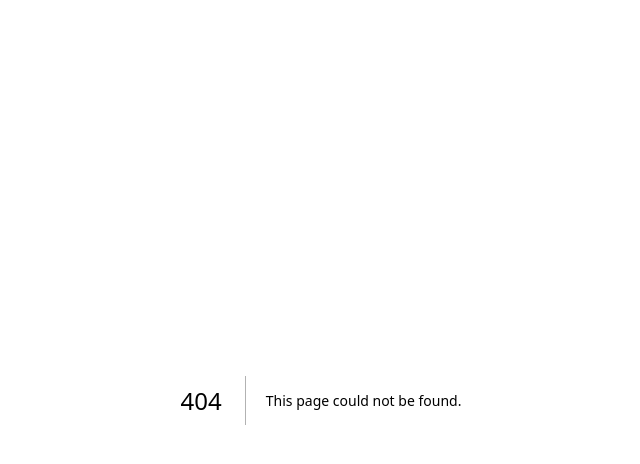
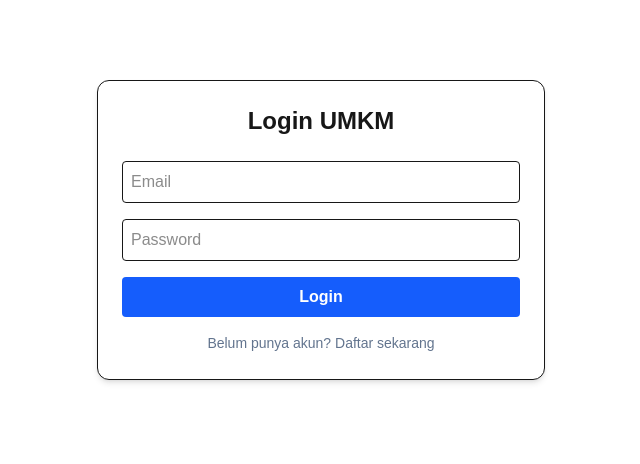
Before and after one commit to goldenchandra168/kalkulator-hpp-umkm, a Next.js app: page /auth in a window 1280 px wide. Before the commit this address had no page. Shown: the top 464 px of the page, without its empty margins (319-959 px from the left). Built offline with nearby package versions, Linux system fonts and the light colour scheme; no server answers.

Commit message:
feat: add auth page and link to dashboard

```diff
--- /dev/null
+++ b/app/auth/page.tsx
@@ -0,0 +1,55 @@
+"use client";
+import { useState } from 'react';
+import { supabase } from '@/lib/supabase';
+
+export default function AuthPage() {
+  const [email, setEmail] = useState('');
+  const [password, setPassword] = useState('');
+  const [loading, setLoading] = useState(false);
+  const [isLogin, setIsLogin] = useState(true);
+
+  const handleAuth = async (e: React.FormEvent) => {
+    e.preventDefault();
+    setLoading(true);
+
+    if (isLogin) {
+      const { error } = await supabase.auth.signInWithPassword({ email, password });
+      if (error) alert(error.message);
+    } else {
+      const { error } = await supabase.auth.signUp({ email, password });
+      if (error) alert(error.message);
+      else alert("Cek email Anda untuk konfirmasi (jika diperlukan)!");
+    }
+    setLoading(false);
+  };
+
+  return (
+    <div className="max-w-md mx-auto mt-20 p-6 bg-white rounded-xl shadow-md border">
+      <h2 className="text-2xl font-bold mb-6 text-center">{isLogin ? 'Login UMKM' : 'Daftar Akun'}</h2>
+      <form onSubmit={handleAuth} className="space-y-4">
+        <input
+          type="email" placeholder="Email" required
+          className="w-full p-2 border rounded"
+          onChange={(e) => setEmail(e.target.value)}
+        />
+        <input
+          type="password" placeholder="Password" required
+          className="w-full p-2 border rounded"
+          onChange={(e) => setPassword(e.target.value)}
+        />
+        <button
+          disabled={loading}
+          className="w-full bg-blue-600 text-white py-2 rounded font-bold"
+        >
+          {loading ? 'Memproses...' : (isLogin ? 'Login' : 'Daftar')}
+        </button>
+      </form>
+      <button
+        onClick={() => setIsLogin(!isLogin)}
+        className="w-full mt-4 text-sm text-slate-500"
+      >
+        {isLogin ? 'Belum punya akun? Daftar sekarang' : 'Sudah punya akun? Login'}
+      </button>
+    </div>
+  );
+}
--- a/app/page.tsx
+++ b/app/page.tsx
@@ -2,6 +2,7 @@
 import { useState, useEffect } from 'react';
 import { supabase } from '@/lib/supabase';
 import { LogIn, User, Plus, Search, Trash2, Edit2, Copy, Download } from 'lucide-react';
+import Link from 'next/link';
 
 export default function Home() {
   const [user, setUser] = useState<any>(null);
@@ -45,9 +46,9 @@ export default function Home() {
             <button onClick={() => supabase.auth.signOut()} className="text-red-500 text-sm">Logout</button>
           </div>
         ) : (
-          <button className="flex items-center gap-2 bg-blue-600 text-white px-4 py-2 rounded-lg text-sm">
+          <Link href="/auth" className="flex items-center gap-2 bg-blue-600 text-white px-4 py-2 rounded-lg text-sm">
             <LogIn size={16} /> Login
-          </button>
+          </Link>
         )}
       </header>
 
```
